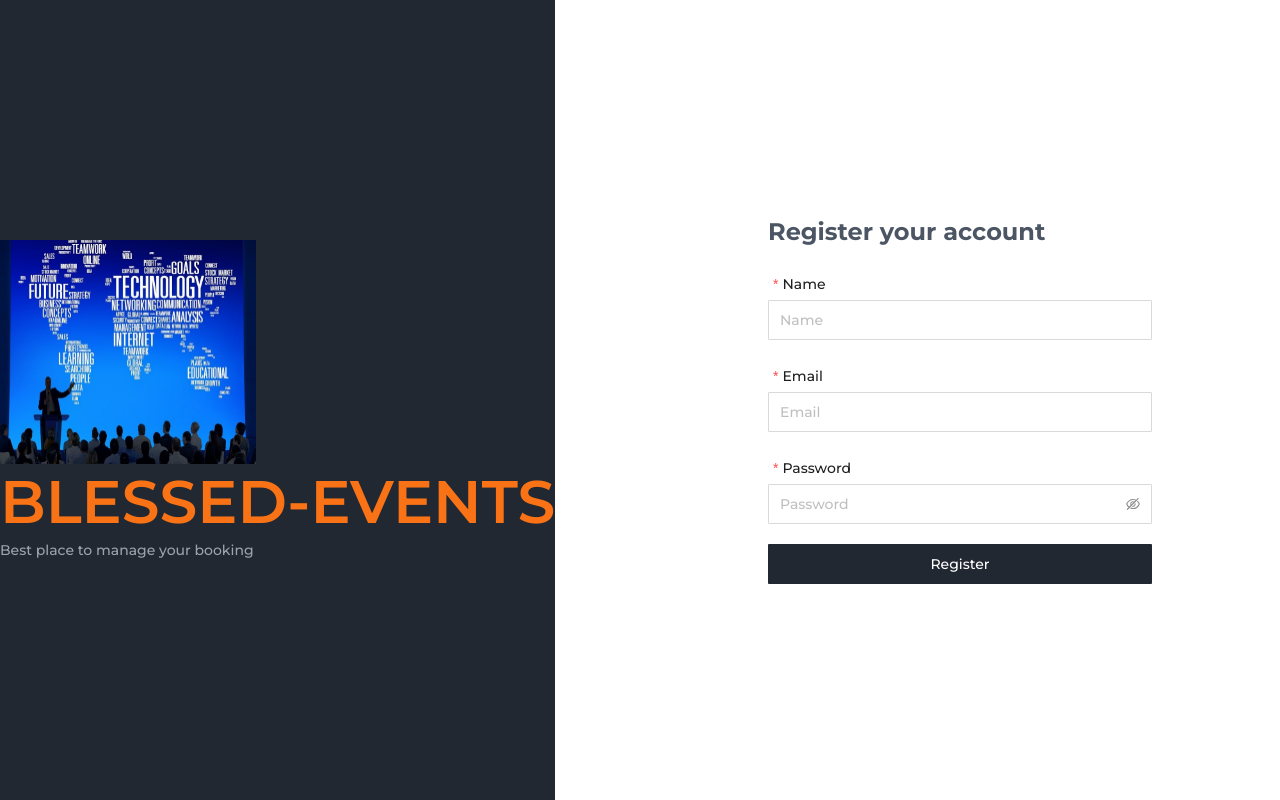
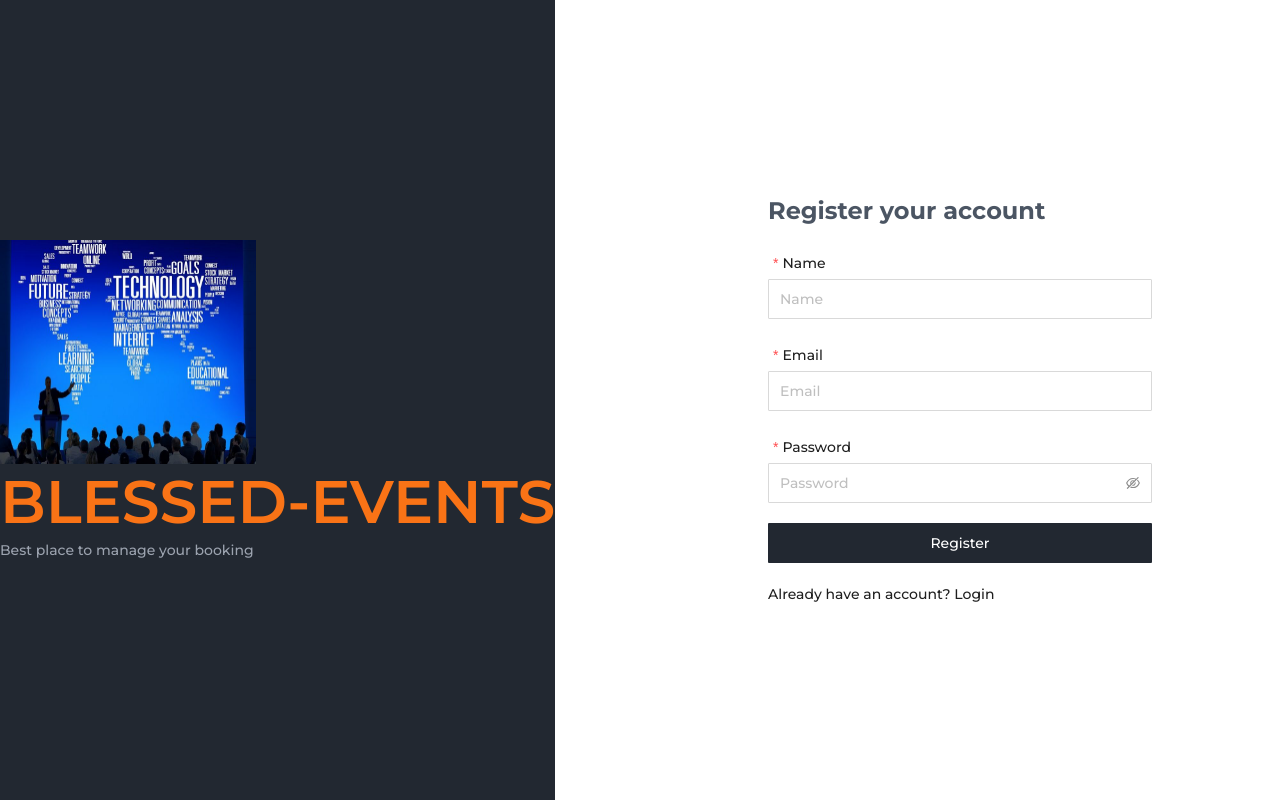
Before and after one commit to lucky-blessed/event-management-system, a React (Vite) app in the folder frontend/: page /register in a window 1280 px wide. Built offline with nearby package versions, Linux system fonts and the light colour scheme.

Commit message:
Sign up page validation

```diff
--- a/frontend/src/index.css
+++ b/frontend/src/index.css
@@ -24,3 +24,7 @@ html {
 .ant-form-item-label {
   padding: 5px !important;
 }
+
+a:hover {
+  color: #222831;
+}
--- a/frontend/src/pages/auth/register/index.tsx
+++ b/frontend/src/pages/auth/register/index.tsx
@@ -1,23 +1,32 @@
 import WelcomeContent from "../common/welcome-content";
 import { Button, Form, Input } from 'antd';
+import { Link} from "react-router-dom";
 
 function RegisterPage() {
+
+    const onFinish = (values: never) => {
+        console.log("Recieve value:", values);
+    };
     return (
         <div className="grid grid-cols-1 lg:grid-cols-2">
             <div className="col-span-1 lg:flex hidden"><WelcomeContent /></div>
             <div className="h-screen flex items-center justify-center">
-                <Form className="flex flex-col gap-5 w-96" layout="vertical">
+                <Form className="flex flex-col gap-5 w-96" layout="vertical"
+                    onFinish={onFinish}>
                     <h1 className="text-2xl font-bold text-gray-600">Register your account</h1>
 
-                    <Form.Item name="name" required label="Name">
+                    <Form.Item name="name" required label="Name"
+                        rules={[{ required: true, message: 'Please input your name!' }]}>
                         <Input placeholder="Name" />
                     </Form.Item>
 
-                    <Form.Item name="email" required label="Email">
+                    <Form.Item name="email" required label="Email"
+                        rules={[{ required: true, message: 'Please input your email!' }]}>
                         <Input placeholder="Email" />
                     </Form.Item>
 
-                    <Form.Item name="password" required label="Password">
+                    <Form.Item name="password" required label="Password"
+                        rules={[{ required: true, message: 'Please input your password!' }]}>
                         <Input.Password placeholder="Password" />
                     </Form.Item>
 
@@ -28,7 +37,9 @@ function RegisterPage() {
                         Register
                     </Button>
 
-
+                    <Link
+                        to="/login">
+                        Already have an account? Login</Link>
                 </Form>
             </div>
         </div>
```
